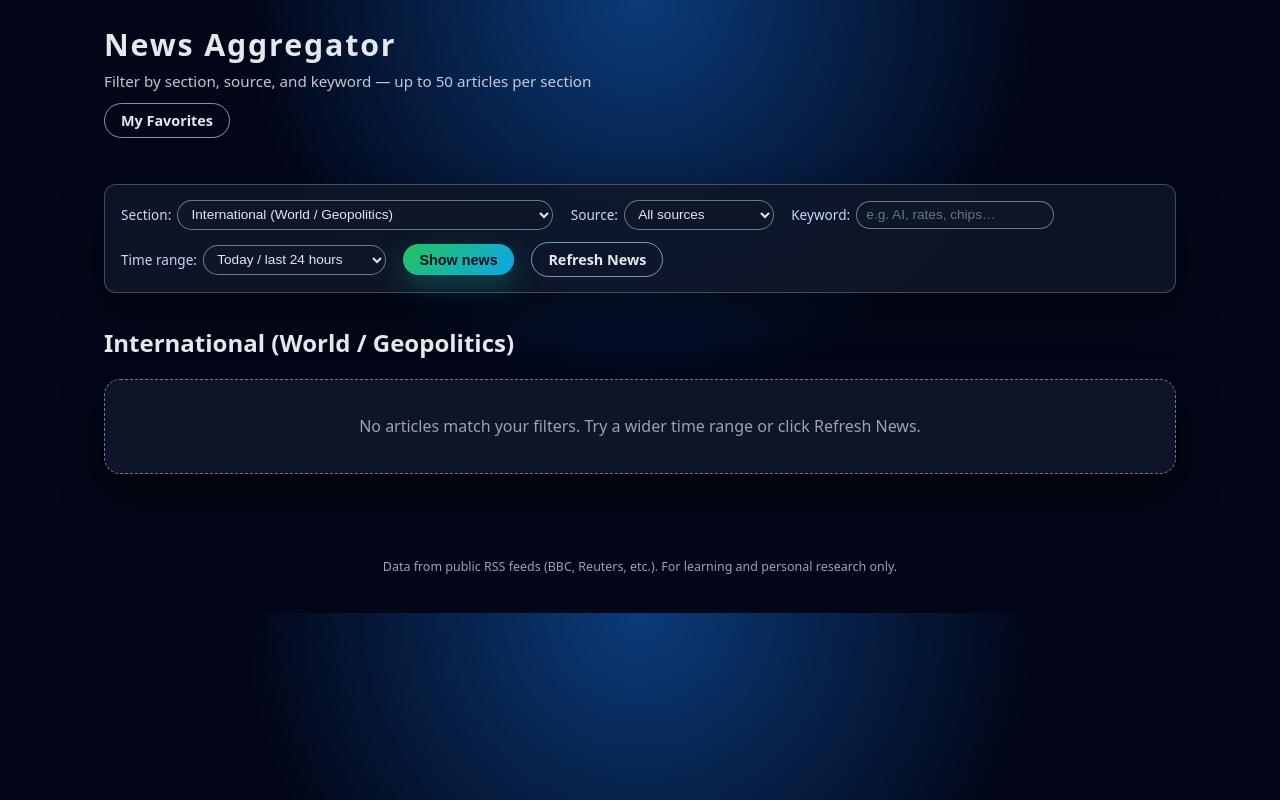
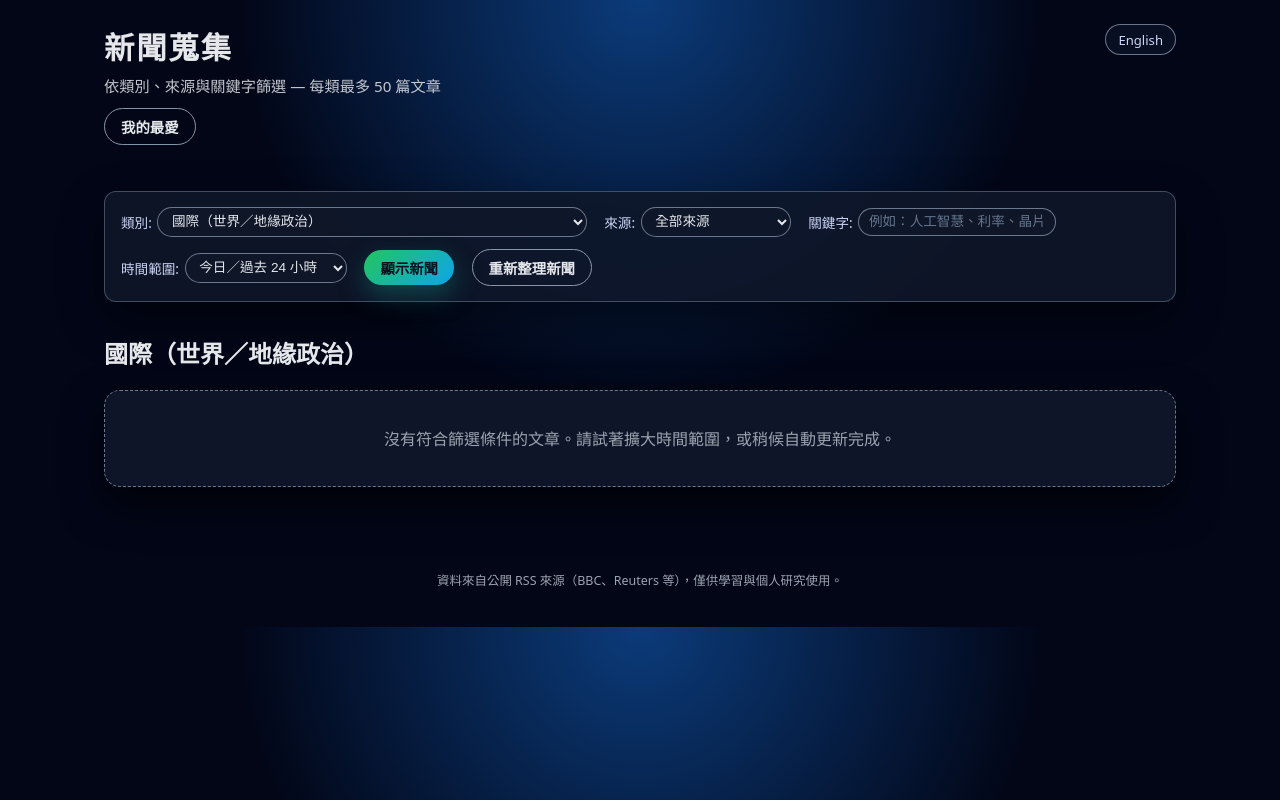
Before and after one commit to boson316/news, a Flask app: page / in a window 1280 px wide. Run offline with Flask 3, Linux system fonts and the light colour scheme; tables that the repository leaves empty hold one stand-in row (values such as "Sample post").

Commit message:
新增中文預設介面、自動抓取與 cron 端點
預設繁體中文並可切英文；首頁空資料庫自動抓 RSS；新增 /cron/refresh 與 /health 供 cron-job.org 定時更新；更新 Render 與 README 部署文件。

Co-authored-by: Cursor <cursoragent@cursor.com>

```diff
--- a/app.py
+++ b/app.py
@@ -1,16 +1,127 @@
 import os
 import sqlite3
+import threading
 from datetime import datetime, timedelta, timezone
 
-from flask import Flask, render_template, request, redirect, url_for
+from flask import Flask, g, jsonify, render_template, request, redirect, url_for
 import feedparser
 
 
 DB_PATH = os.path.join(os.path.dirname(__file__), "news.db")
+REFRESH_INTERVAL_MINUTES = 30
+SUPPORTED_LANGS = ("zh-TW", "en")
+DEFAULT_LANG = "zh-TW"
+
+TRANSLATIONS: dict[str, dict[str, str]] = {
+    "zh-TW": {
+        "app_title": "新聞蒐集",
+        "app_subtitle": "依類別、來源與關鍵字篩選 — 每類最多 50 篇文章",
+        "my_favorites": "我的最愛",
+        "section": "類別",
+        "source": "來源",
+        "all_sources": "全部來源",
+        "keyword": "關鍵字",
+        "keyword_placeholder": "例如：人工智慧、利率、晶片…",
+        "time_range": "時間範圍",
+        "period_day": "今日／過去 24 小時",
+        "period_week": "過去一週",
+        "period_month": "過去一個月",
+        "period_quarter": "過去一季（3 個月）",
+        "period_halfyear": "過去半年",
+        "period_all": "全部（由新到舊）",
+        "show_news": "顯示新聞",
+        "refresh_news": "重新整理新聞",
+        "article_count": "{count} 篇文章",
+        "save": "收藏",
+        "empty_articles": "沒有符合篩選條件的文章。請試著擴大時間範圍，或稍候自動更新完成。",
+        "footer_note": "資料來自公開 RSS 來源（BBC、Reuters 等），僅供學習與個人研究使用。",
+        "favorites_title": "我的最愛",
+        "favorites_subtitle": "你收藏、稍後閱讀的文章（由新到舊）",
+        "back_home": "返回首頁",
+        "saved_count": "已收藏 {count} 篇文章",
+        "saved_at": "收藏於 {time}",
+        "empty_favorites": "尚未收藏任何文章。請到首頁點擊「收藏」按鈕。",
+        "refresh_done_title": "新聞更新完成",
+        "refresh_done_body": "已從所有 RSS 來源抓取最新標題並存入資料庫。",
+        "block_international": "國際（世界／地緣政治）",
+        "block_tech": "科技",
+        "block_business": "財經／市場",
+        "block_bigtech": "大型科技公司（NVIDIA／Google／Amazon／Microsoft／Meta）",
+        "block_nvidia": "NVIDIA",
+        "block_google": "Google",
+        "block_microsoft": "Microsoft",
+        "block_zh": "中文（國際／科技／財經）",
+        "cat_international": "國際",
+        "cat_us": "美國",
+        "cat_tech": "科技",
+        "cat_business": "財經",
+        "cat_zh": "中文",
+        "lang_switch": "English",
+    },
+    "en": {
+        "app_title": "News Aggregator",
+        "app_subtitle": "Filter by section, source, and keyword — up to 50 articles per section",
+        "my_favorites": "My Favorites",
+        "section": "Section",
+        "source": "Source",
+        "all_sources": "All sources",
+        "keyword": "Keyword",
+        "keyword_placeholder": "e.g. AI, rates, chips…",
+        "time_range": "Time range",
+        "period_day": "Today / last 24 hours",
+        "period_week": "Last week",
+        "period_month": "Last month",
+        "period_quarter": "Last quarter (3 months)",
+        "period_halfyear": "Last 6 months",
+        "period_all": "All (newest first)",
+        "show_news": "Show news",
+        "refresh_news": "Refresh News",
+        "article_count": "{count} article(s)",
+        "save": "Save",
+        "empty_articles": "No articles match your filters. Try a wider time range or wait for auto-refresh.",
+        "footer_note": "Data from public RSS feeds (BBC, Reuters, etc.). For learning and personal research only.",
+        "favorites_title": "My Favorites",
+        "favorites_subtitle": "Articles you saved to read later (newest first)",
+        "back_home": "Back to home",
+        "saved_count": "{count} saved article(s)",
+        "saved_at": "Saved {time}",
+        "empty_favorites": "No saved articles yet. Go to the home page and click Save on any headline.",
+        "refresh_done_title": "News refresh complete",
+        "refresh_done_body": "Fetched the latest headlines from all RSS sources and stored them in the database.",
+        "block_international": "International (World / Geopolitics)",
+        "block_tech": "Tech",
+        "block_business": "Business / Markets",
+        "block_bigtech": "Big Tech (NVIDIA / Google / Amazon / Microsoft / Meta)",
+        "block_nvidia": "NVIDIA",
+        "block_google": "Google",
+        "block_microsoft": "Microsoft",
+        "block_zh": "Chinese (International / Tech / Business)",
+        "cat_international": "International",
+        "cat_us": "US",
+        "cat_tech": "Tech",
+        "cat_business": "Business",
+        "cat_zh": "Chinese",
+        "lang_switch": "中文",
+    },
+}
+
+BLOCK_KEYS = [
+    "international",
+    "tech",
+    "business",
+    "bigtech",
+    "nvidia",
+    "google",
+    "microsoft",
+    "zh",
+]
+
+_fetch_lock = threading.Lock()
+_refresh_running = False
 
 
 def get_connection():
-    conn = sqlite3.connect(DB_PATH)
+    conn = sqlite3.connect(DB_PATH, timeout=30)
     conn.row_factory = sqlite3.Row  # 讓模板可以用 a.title 這種點記法
     return conn
 
@@ -45,6 +156,14 @@ def init_db():
                 published_at TEXT,
                 summary TEXT,
                 created_at TEXT NOT NULL
+            )
+            """
+        )
+        conn.execute(
+            """
+            CREATE TABLE IF NOT EXISTS meta (
+                key TEXT PRIMARY KEY,
+                value TEXT NOT NULL
             )
             """
         )
@@ -137,73 +256,193 @@ RSS_SOURCES = [
 
 def fetch_and_store_news(limit_per_source: int = 5) -> None:
     """從多個 RSS 來源抓取新聞並存入 SQLite。"""
+    with _fetch_lock:
+        conn = get_connection()
+        with conn:
+            for source in RSS_SOURCES:
+                try:
+                    feed = feedparser.parse(source["url"])
+                except Exception as e:
+                    # 某些來源可能因為 SSL 或暫時性網路問題失敗，避免整個程式當掉
+                    print(
+                        f"[RSS] 來源抓取失敗：{source['name']} ({source['url']}) - {e}"
+                    )
+                    continue
+
+                count = 0
+                for entry in feed.entries:
+                    if count >= limit_per_source:
+                        break
+
+                    title = entry.get("title", "").strip()
+                    link = entry.get("link", "").strip()
+                    summary = entry.get("summary", "").strip()
+
+                    if not title or not link:
+                        continue
+
+                    # 避免重複（以 URL 為基準）
+                    cur = conn.execute(
+                        "SELECT 1 FROM articles WHERE url = ?",
+                        (link,),
+                    )
+                    if cur.fetchone():
+                        continue
+
+                    published_at_str = None
+                    if hasattr(entry, "published_parsed") and entry.published_parsed:
+                        published_at = datetime(
+                            entry.published_parsed.tm_year,
+                            entry.published_parsed.tm_mon,
+                            entry.published_parsed.tm_mday,
+                            entry.published_parsed.tm_hour,
+                            entry.published_parsed.tm_min,
+                            entry.published_parsed.tm_sec,
+                            tzinfo=timezone.utc,
+                        )
+                        # 存成 ISO 字串，顯示時直接印
+                        published_at_str = published_at.astimezone(
+                            timezone.utc
+                        ).strftime("%Y-%m-%d %H:%M")
+
+                    created_at_str = datetime.now(timezone.utc).strftime(
+                        "%Y-%m-%d %H:%M"
+                    )
+
+                    conn.execute(
+                        """
+                        INSERT INTO articles
+                            (title, source, category, url, summary, published_at, created_at)
+                        VALUES (?, ?, ?, ?, ?, ?, ?)
+                        """,
+                        (
+                            title,
+                            source["name"],
+                            source["category"],
+                            link,
+                            summary,
+                            published_at_str,
+                            created_at_str,
+                        ),
+                    )
+                    count += 1
+
+        set_last_refresh()
+
+
+def get_article_count() -> int:
+    conn = get_connection()
+    row = conn.execute("SELECT COUNT(*) AS c FROM articles").fetchone()
+    conn.close()
+    return int(row["c"])
+
+
+def get_last_refresh() -> datetime | None:
+    conn = get_connection()
+    row = conn.execute(
+        "SELECT value FROM meta WHERE key = 'last_refresh'"
+    ).fetchone()
+    conn.close()
+    if not row:
+        return None
+    try:
+        return datetime.fromisoformat(row["value"])
+    except ValueError:
+        return None
+
+
+def set_last_refresh() -> None:
+    now_str = datetime.now(timezone.utc).isoformat()
     conn = get_connection()
     with conn:
-        for source in RSS_SOURCES:
-            try:
-                feed = feedparser.parse(source["url"])
-            except Exception as e:
-                # 某些來源可能因為 SSL 或暫時性網路問題失敗，避免整個程式當掉
-                print(f"[RSS] 來源抓取失敗：{source['name']} ({source['url']}) - {e}")
-                continue
+        conn.execute(
+            """
+            INSERT INTO meta (key, value) VALUES ('last_refresh', ?)
+            ON CONFLICT(key) DO UPDATE SET value = excluded.value
+            """,
+            (now_str,),
+        )
+    conn.close()
 
-            count = 0
-            for entry in feed.entries:
-                if count >= limit_per_source:
-                    break
 
-                title = entry.get("title", "").strip()
-                link = entry.get("link", "").strip()
-                summary = entry.get("summary", "").strip()
+def should_refresh() -> bool:
+    last = get_last_refresh()
+    if last is None:
+        return True
+    return datetime.now(timezone.utc) - last > timedelta(
+        minutes=REFRESH_INTERVAL_MINUTES
+    )
 
-                if not title or not link:
-                    continue
 
-                # 避免重複（以 URL 為基準）
-                cur = conn.execute(
-                    "SELECT 1 FROM articles WHERE url = ?",
-                    (link,),
-                )
-                if cur.fetchone():
-                    continue
+def ensure_news_loaded() -> None:
+    """資料庫為空時同步抓取，避免冷啟動後首頁空白。"""
+    if get_article_count() == 0:
+        fetch_and_store_news(limit_per_source=5)
 
-                published_at_str = None
-                if hasattr(entry, "published_parsed") and entry.published_parsed:
-                    published_at = datetime(
-                        entry.published_parsed.tm_year,
-                        entry.published_parsed.tm_mon,
-                        entry.published_parsed.tm_mday,
-                        entry.published_parsed.tm_hour,
-                        entry.published_parsed.tm_min,
-                        entry.published_parsed.tm_sec,
-                        tzinfo=timezone.utc,
-                    )
-                    # 存成 ISO 字串，顯示時直接印
-                    published_at_str = published_at.astimezone(
-                        timezone.utc
-                    ).strftime("%Y-%m-%d %H:%M")
 
-                created_at_str = datetime.now(timezone.utc).strftime(
-                    "%Y-%m-%d %H:%M"
-                )
+def background_refresh_if_needed() -> None:
+    """背景執行：資料庫空或超過更新間隔時自動抓取。"""
+    import time
 
-                conn.execute(
-                    """
-                    INSERT INTO articles
-                        (title, source, category, url, summary, published_at, created_at)
-                    VALUES (?, ?, ?, ?, ?, ?, ?)
-                    """,
-                    (
-                        title,
-                        source["name"],
-                        source["category"],
-                        link,
-                        summary,
-                        published_at_str,
-                        created_at_str,
-                    ),
-                )
-                count += 1
+    time.sleep(3)
+    if get_article_count() == 0 or should_refresh():
+        fetch_and_store_news(limit_per_source=5)
+
+
+def start_background_refresh() -> None:
+    thread = threading.Thread(target=background_refresh_if_needed, daemon=True)
+    thread.start()
+
+
+def trigger_background_refresh() -> bool:
+    """非阻塞啟動背景更新，供 cron-job.org 等外部排程使用。"""
+    global _refresh_running
+    if _refresh_running:
+        return False
+
+    def _run() -> None:
+        global _refresh_running
+        _refresh_running = True
+        try:
+            fetch_and_store_news(limit_per_source=5)
+        finally:
+            _refresh_running = False
+
+    threading.Thread(target=_run, daemon=True).start()
+    return True
+
+
+def get_block_options(lang: str) -> list[tuple[str, str]]:
+    labels = TRANSLATIONS.get(lang, TRANSLATIONS[DEFAULT_LANG])
+    return [
+        (key, labels[f"block_{key}"])
+        for key in BLOCK_KEYS
+    ]
+
+
+def get_category_labels(lang: str) -> dict[str, str]:
+    labels = TRANSLATIONS.get(lang, TRANSLATIONS[DEFAULT_LANG])
+    return {
+        "international": labels["cat_international"],
+        "us": labels["cat_us"],
+        "tech": labels["cat_tech"],
+        "business": labels["cat_business"],
+        "zh": labels["cat_zh"],
+    }
+
+
+def t(key: str, **kwargs: str | int) -> str:
+    lang = getattr(g, "lang", DEFAULT_LANG)
+    text = TRANSLATIONS.get(lang, TRANSLATIONS[DEFAULT_LANG]).get(key, key)
+    if kwargs:
+        return text.format(**kwargs)
+    return text
+
+
+def redirect_with_filters(endpoint: str, **kwargs: str):
+    """保留篩選參數與語言設定。"""
+    lang = getattr(g, "lang", DEFAULT_LANG)
+    return redirect(url_for(endpoint, lang=lang, **kwargs))
 
 
 def get_articles(period: str = "day", category: str | None = None, limit: int = 20):
@@ -473,46 +712,59 @@ def get_company_articles(company_key: str, period: str = "day", limit: int = 20)
 app = Flask(__name__)
 
 # 部署到雲端時（如 Render）會用 gunicorn 啟動，不會跑下面 if __name__，
-# 所以在此先確保資料庫已建立，首次請到網頁點「手動更新新聞」抓資料
+# 因此在模組載入時初始化資料庫並啟動背景更新
 init_db()
+start_background_refresh()
 
 
-BLOCK_OPTIONS = [
-    ("international", "International (World / Geopolitics)"),
-    ("tech", "Tech"),
-    ("business", "Business / Markets"),
-    ("bigtech", "Big Tech (NVIDIA / Google / Amazon / Microsoft / Meta)"),
-    ("nvidia", "NVIDIA"),
-    ("google", "Google"),
-    ("microsoft", "Microsoft"),
-    ("zh", "Chinese (International / Tech / Business)"),
-]
+@app.before_request
+def set_language() -> None:
+    lang = request.args.get("lang")
+    if lang in SUPPORTED_LANGS:
+        g.lang = lang
+        g.set_lang_cookie = True
+    else:
+        cookie_lang = request.cookies.get("lang", DEFAULT_LANG)
+        g.lang = cookie_lang if cookie_lang in SUPPORTED_LANGS else DEFAULT_LANG
+        g.set_lang_cookie = False
 
-CATEGORY_LABELS = {
-    "international": "International",
-    "us": "US",
-    "tech": "Tech",
-    "business": "Business",
-    "zh": "Chinese",
-}
+
+@app.after_request
+def save_language_cookie(response):
+    if getattr(g, "set_lang_cookie", False):
+        response.set_cookie("lang", g.lang, max_age=365 * 24 * 3600)
+    return response
+
+
+def other_lang() -> str:
+    return "en" if g.lang == "zh-TW" else "zh-TW"
 
 
 @app.context_processor
 def inject_ui_labels():
-    return {"category_labels": CATEGORY_LABELS}
+    return {
+        "t": t,
+        "lang": lambda: g.lang,
+        "other_lang": other_lang,
+        "category_labels": get_category_labels(getattr(g, "lang", DEFAULT_LANG)),
+        "html_lang": lambda: "zh-Hant" if g.lang == "zh-TW" else "en",
+    }
 
 
 @app.route("/")
 def index():
+    ensure_news_loaded()
+
     period = request.args.get("period", "day")
     block = request.args.get("block", "international")
     selected_source = request.args.get("source") or ""
     keyword = request.args.get("q", "").strip()
+    block_options = get_block_options(g.lang)
 
     # 只抓選中的區塊，每區 30～50 篇（此處用 50）
     limit = 50
     articles: list[sqlite3.Row] = []
-    block_label = next((label for v, label in BLOCK_OPTIONS if v == block), block)
+    block_label = next((label for v, label in block_options if v == block), block)
 
     if block == "international":
         articles = get_articles(
@@ -558,7 +810,7 @@ def index():
         period=period,
         block=block,
         block_label=block_label,
-        block_options=BLOCK_OPTIONS,
+        block_options=block_options,
         sources=sources,
         selected_source=selected_source,
         keyword=keyword,
@@ -568,9 +820,33 @@ def index():
 
 @app.route("/refresh")
 def refresh():
-    # 手動觸發更新（抓一次 RSS）
     fetch_and_store_news(limit_per_source=5)
-    return render_template("refresh_done.html")
+    block = request.args.get("block", "international")
+    period = request.args.get("period", "day")
+    return redirect_with_filters("index", block=block, period=period)
+
+
+@app.route("/cron/refresh")
+def cron_refresh():
+    """供 cron-job.org 等外部排程呼叫：立即回應，背景抓 RSS（避免 30 秒逾時）。"""
+    started = trigger_background_refresh()
+    if started:
+        return jsonify({"status": "started"}), 202
+    return jsonify({"status": "already_running"}), 200
+
+
+@app.route("/health")
+def health():
+    """健康檢查：確認服務已啟動且資料庫可讀。"""
+    return jsonify(
+        {
+            "status": "ok",
+            "articles": get_article_count(),
+            "last_refresh": (
+                get_last_refresh().isoformat() if get_last_refresh() else None
+            ),
+        }
+    ), 200
 
 
 def get_favorites(limit: int = 200):
@@ -591,11 +867,16 @@ def get_favorites(limit: int = 200):
 
 @app.post("/favorite")
 def favorite():
+    lang = request.form.get("lang")
+    if lang in SUPPORTED_LANGS:
+        g.lang = lang
+        g.set_lang_cookie = True
+
     article_id = request.form.get("article_id")
     block = request.form.get("block", "international")
     period = request.form.get("period", "day")
     if not article_id:
-        return redirect(url_for("index", block=block, period=period))
+        return redirect_with_filters("index", block=block, period=period)
 
     conn = get_connection()
     with conn:
@@ -628,7 +909,7 @@ def favorite():
                 ),
             )
 
-    return redirect(url_for("index", block=block, period=period))
+    return redirect_with_filters("index", block=block, period=period)
 
 
 @app.route("/favorites")
@@ -638,6 +919,6 @@ def favorites():
 
 
 if __name__ == "__main__":
-    fetch_and_store_news(limit_per_source=5)
+    ensure_news_loaded()
     port = int(os.environ.get("PORT", 5000))
     app.run(host="0.0.0.0", port=port, debug=True)
--- a/static/style.css
+++ b/static/style.css
@@ -41,6 +41,31 @@ header p {
 
 header nav {
   margin-top: 0.75rem;
+}
+
+.header-top {
+  display: flex;
+  justify-content: space-between;
+  align-items: flex-start;
+  gap: 1rem;
+}
+
+.lang-switch {
+  flex-shrink: 0;
+  padding: 0.35rem 0.75rem;
+  border-radius: 999px;
+  border: 1px solid rgba(148, 163, 184, 0.7);
+  font-size: 0.82rem;
+  color: #cbd5f5;
+  background: rgba(15, 23, 42, 0.6);
+  text-decoration: none;
+  transition: background 0.12s ease, border-color 0.12s ease;
+}
+
+.lang-switch:hover {
+  text-decoration: none;
+  background: rgba(15, 23, 42, 0.9);
+  border-color: #38bdf8;
 }
 
 .controls {
--- a/templates/index.html
+++ b/templates/index.html
@@ -1,8 +1,8 @@
 <!DOCTYPE html>
-<html lang="en">
+<html lang="{{ html_lang() }}">
   <head>
     <meta charset="UTF-8" />
-    <title>News Aggregator — Daily & Weekly Headlines</title>
+    <title>{{ t('app_title') }}</title>
     <link
       rel="stylesheet"
       href="{{ url_for('static', filename='style.css') }}"
@@ -10,19 +10,29 @@
   </head>
   <body>
     <header>
-      <h1>News Aggregator</h1>
-      <p>Filter by section, source, and keyword — up to 50 articles per section</p>
+      <div class="header-top">
+        <div>
+          <h1>{{ t('app_title') }}</h1>
+          <p>{{ t('app_subtitle') }}</p>
+        </div>
+        <a
+          class="lang-switch"
+          href="{{ url_for('index', lang=other_lang(), block=block, period=period, source=selected_source, q=keyword) }}"
+          >{{ t('lang_switch') }}</a
+        >
+      </div>
       <nav>
-        <a class="button secondary" href="{{ url_for('favorites') }}"
-          >My Favorites</a
+        <a class="button secondary" href="{{ url_for('favorites', lang=lang()) }}"
+          >{{ t('my_favorites') }}</a
         >
       </nav>
     </header>
 
     <section class="controls">
       <form method="get" action="{{ url_for('index') }}" class="filter-form">
+        <input type="hidden" name="lang" value="{{ lang() }}" />
         <label>
-          Section:
+          {{ t('section') }}:
           <select name="block">
             {% for value, label in block_options %}
             <option value="{{ value }}" {% if block == value %}selected{% endif %}>
@@ -32,9 +42,9 @@
           </select>
         </label>
         <label>
-          Source:
+          {{ t('source') }}:
           <select name="source">
-            <option value="">All sources</option>
+            <option value="">{{ t('all_sources') }}</option>
             {% for src in sources %}
             <option value="{{ src }}" {% if selected_source == src %}selected{% endif %}>
               {{ src }}
@@ -43,45 +53,45 @@
           </select>
         </label>
         <label>
-          Keyword:
+          {{ t('keyword') }}:
           <input
             type="text"
             name="q"
             value="{{ keyword }}"
-            placeholder="e.g. AI, rates, chips…"
+            placeholder="{{ t('keyword_placeholder') }}"
           />
         </label>
 
         <label>
-          Time range:
+          {{ t('time_range') }}:
           <select name="period">
             <option value="day" {% if period == 'day' %}selected{% endif %}>
-              Today / last 24 hours
+              {{ t('period_day') }}
             </option>
             <option value="week" {% if period == 'week' %}selected{% endif %}>
-              Last week
+              {{ t('period_week') }}
             </option>
             <option value="month" {% if period == 'month' %}selected{% endif %}>
-              Last month
+              {{ t('period_month') }}
             </option>
             <option value="quarter" {% if period == 'quarter' %}selected{% endif %}>
-              Last quarter (3 months)
+              {{ t('period_quarter') }}
             </option>
             <option
               value="halfyear"
               {% if period == 'halfyear' %}selected{% endif %}
             >
-              Last 6 months
+              {{ t('period_halfyear') }}
             </option>
             <option value="all" {% if period == 'all' %}selected{% endif %}>
-              All (newest first)
+              {{ t('period_all') }}
             </option>
           </select>
         </label>
 
-        <button type="submit">Show news</button>
-        <a class="button secondary" href="{{ url_for('refresh') }}"
-          >Refresh News</a
+        <button type="submit">{{ t('show_news') }}</button>
+        <a class="button secondary" href="{{ url_for('refresh', lang=lang(), block=block, period=period) }}"
+          >{{ t('refresh_news') }}</a
         >
       </form>
     </section>
@@ -90,7 +100,7 @@
       <section class="block-content">
         <h2>{{ block_label }}</h2>
         {% if articles %}
-        <p class="block-meta">{{ articles|length }} article(s)</p>
+        <p class="block-meta">{{ t('article_count', count=articles|length) }}</p>
         <ul class="article-list">
           {% for a in articles %}
           <li class="article-item">
@@ -121,8 +131,9 @@
               <input type="hidden" name="article_id" value="{{ a.id }}" />
               <input type="hidden" name="block" value="{{ block }}" />
               <input type="hidden" name="period" value="{{ period }}" />
+              <input type="hidden" name="lang" value="{{ lang() }}" />
               <button type="submit" class="button secondary small">
-                Save
+                {{ t('save') }}
               </button>
             </form>
           </li>
@@ -130,14 +141,14 @@
         </ul>
         {% else %}
         <p class="empty">
-          No articles match your filters. Try a wider time range or click Refresh News.
+          {{ t('empty_articles') }}
         </p>
         {% endif %}
       </section>
     </main>
 
     <footer>
-      <p>Data from public RSS feeds (BBC, Reuters, etc.). For learning and personal research only.</p>
+      <p>{{ t('footer_note') }}</p>
     </footer>
   </body>
   </html>
```
Also changed, not shown: README.zh-TW.md (+74 -36 lines), SSH_GIT.md (added, +35 -0 lines), render.yaml (+5 -3 lines), templates/favorites.html (+16 -9 lines), templates/refresh_done.html (+13 -6 lines), README.md.
